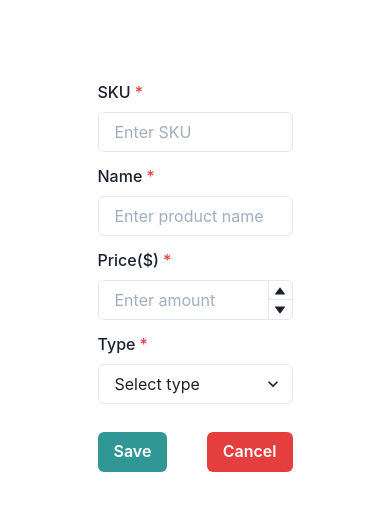
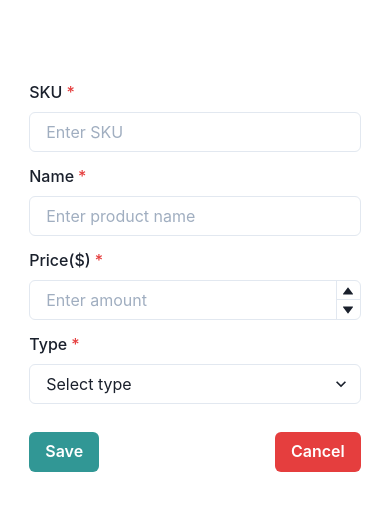
Before and after one commit to ruskevych/scandiweb-frontend, a Next.js app: page /add-product in a window 390 px wide. Shown: the top 510 px of the page. Built offline with nearby package versions, Linux system fonts and the light colour scheme.

Commit message:
Update styles.css

```diff
--- a/public/styles.css
+++ b/public/styles.css
@@ -2,4 +2,7 @@
     .grid {
         grid-template-columns: repeat(1, 1fr) !important;
     }
+    #product_form {
+        min-width:  85%;
+    }
 }
```
